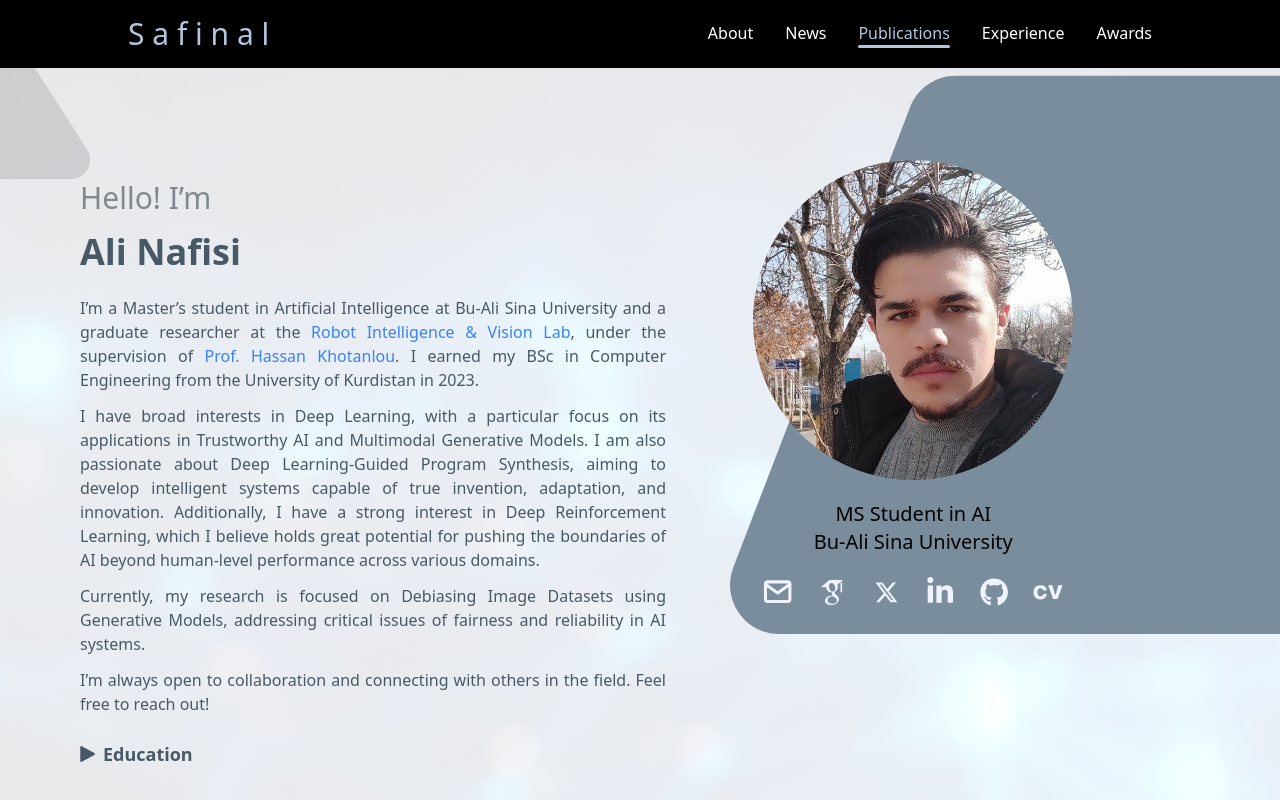
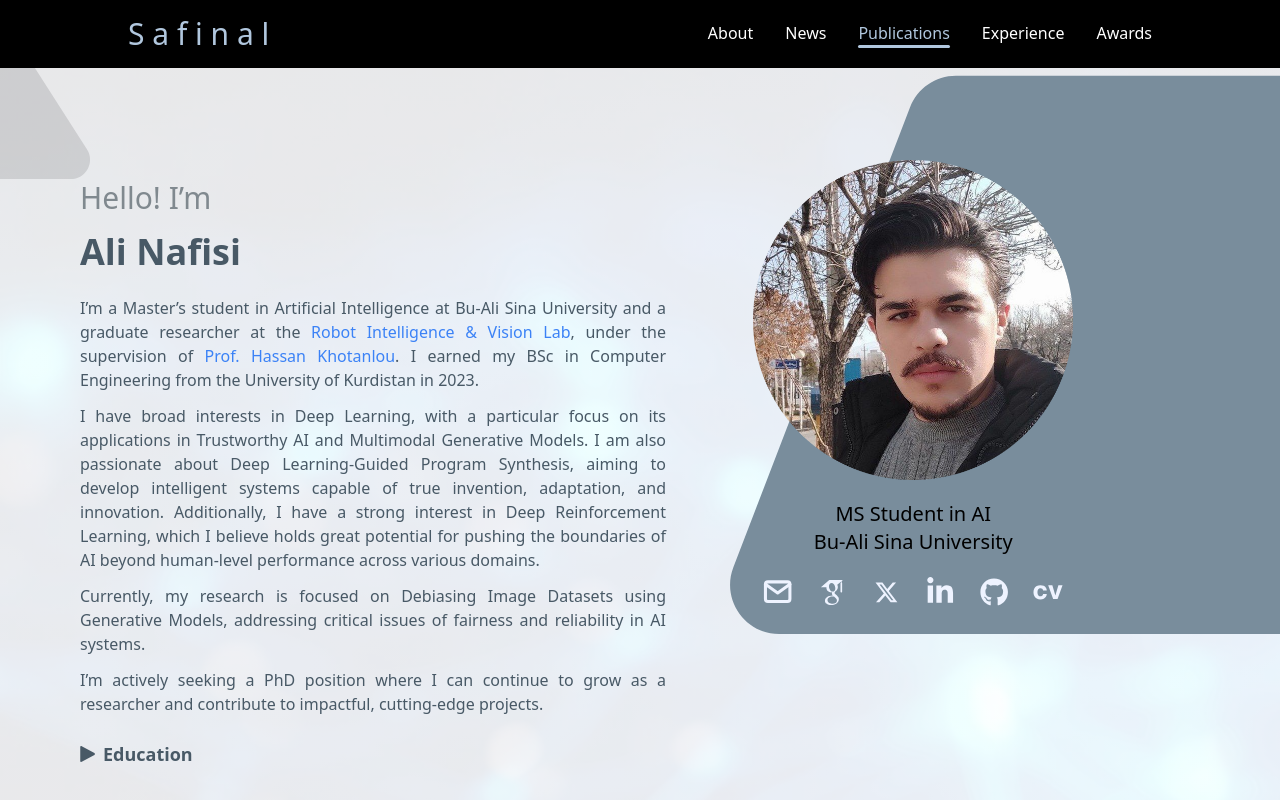
Before and after one commit to safinal/safinal.github.io, a Next.js app: page / in a window 1280 px wide. Shown: the top 800 px of the page. Built offline with nearby package versions, Linux system fonts and the light colour scheme.

Commit message:
Update DetaiIntroduction.js

```diff
--- a/src/components/introduction/DetaiIntroduction.js
+++ b/src/components/introduction/DetaiIntroduction.js
@@ -24,7 +24,7 @@ const DetaiIntroduction = (props) => {
                     Currently, my research is focused on Debiasing Image Datasets using Generative Models, addressing critical issues of fairness and reliability in AI systems.
                 </p>
                 <p className="text-gray-dark text-sm md:text-base 2xl:text-lg 3xl:text-xl text-justify mt-2 xl:mt-3 3xl:mt-5">
-                    I’m always open to collaboration and connecting with others in the field. Feel free to reach out!
+                    I’m actively seeking a PhD position where I can continue to grow as a researcher and contribute to impactful, cutting-edge projects.
                 </p>
                 <EducationButton showEducation={showEducation} setShowEducation={setShowEducation} />
                 <div className={`${showEducation ? 'opacity-100' : 'opacity-0'} transition-opacity ease-in duration-700`}>
```
